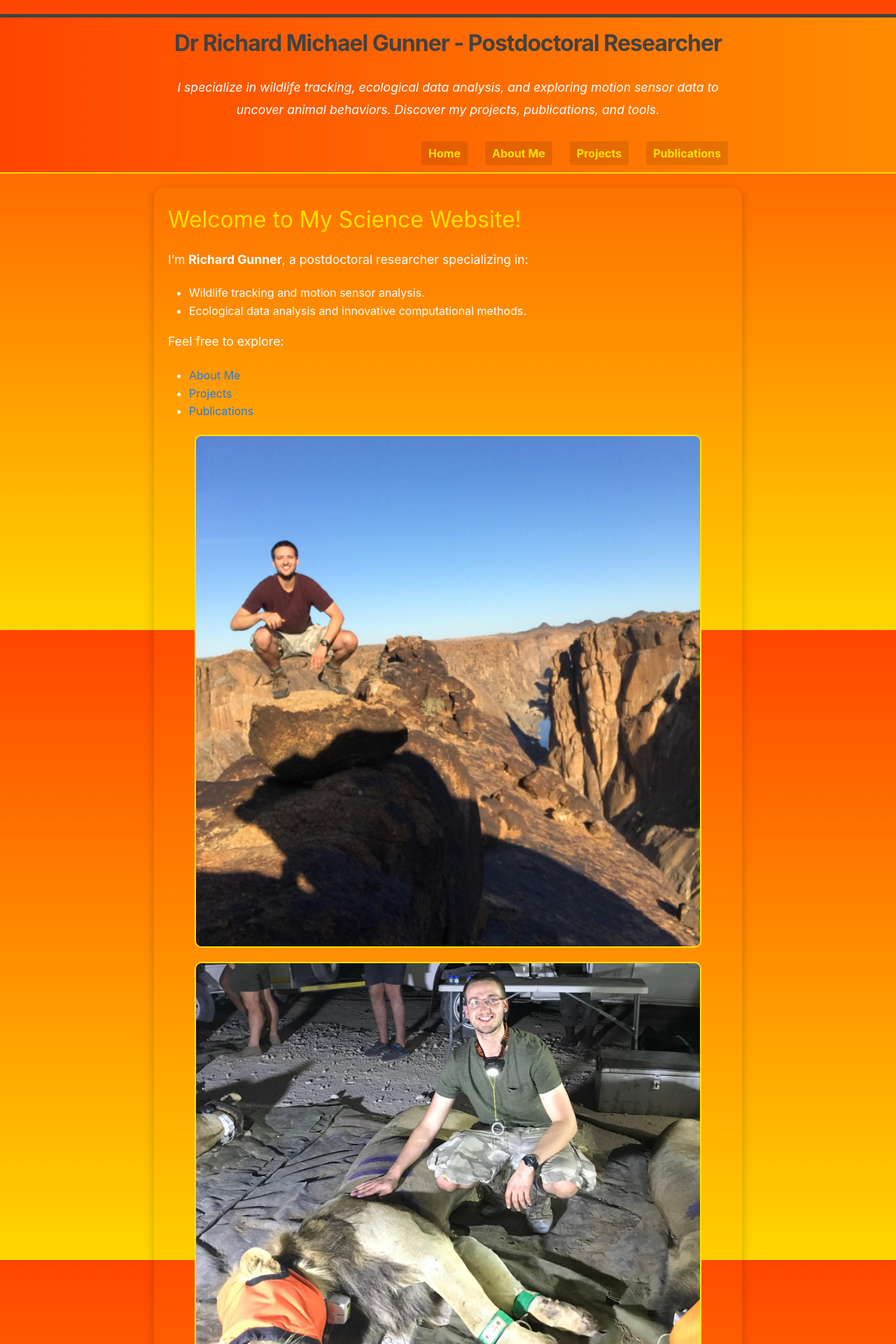
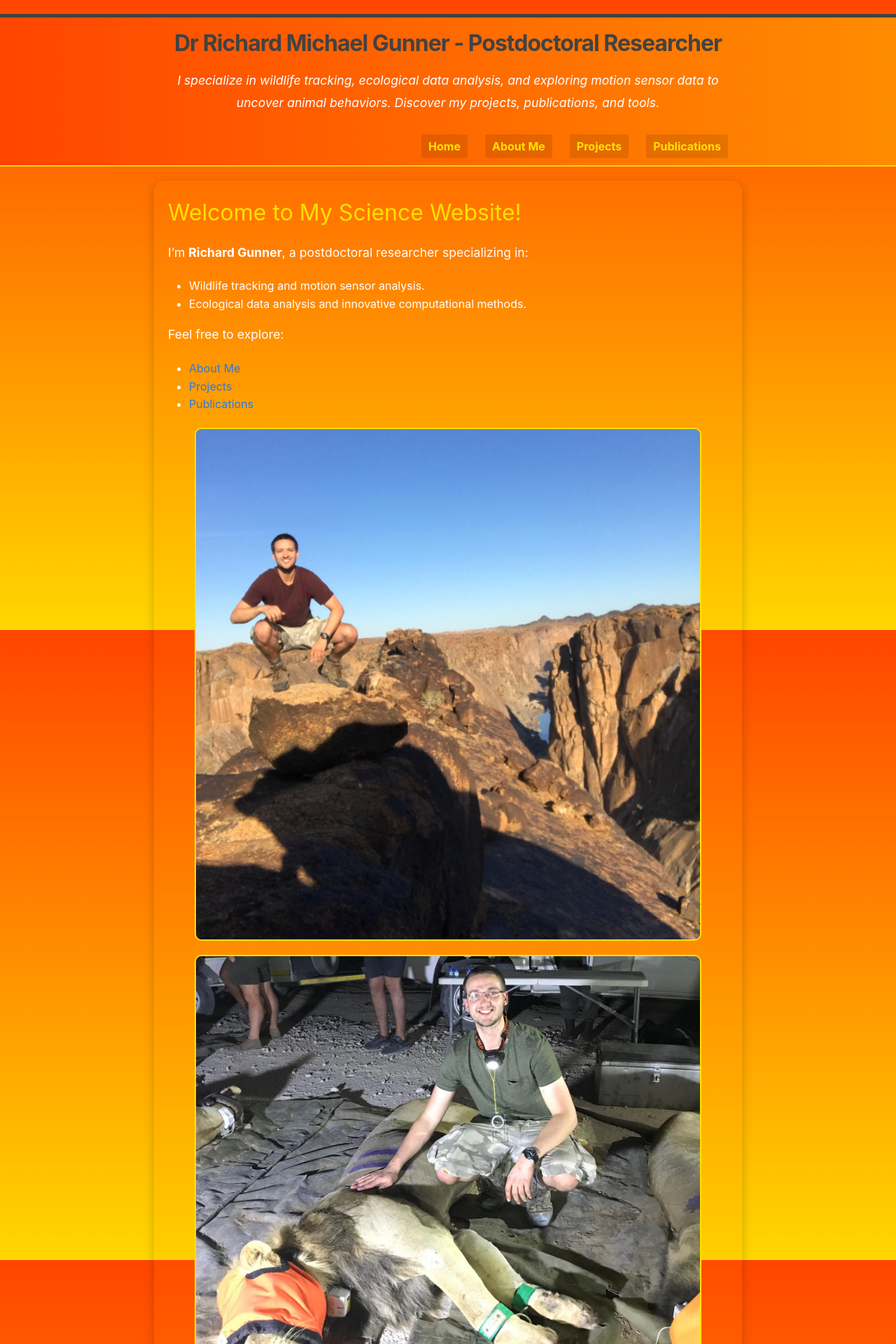
Before and after one commit to Richard6195/my-website, a Jekyll site: the page built from index.md, in a window 1280 px wide. Shown: the top 1920 px of the page at 70% size. Built offline with Jekyll 4.4.1, drawn with Linux system fonts in a browser that asks for light colours.

```diff
--- a/_sass/minima/_custom.scss
+++ b/_sass/minima/_custom.scss
@@ -23,14 +23,12 @@ body {
   font-size: 2rem;
   font-weight: bold;
   margin-bottom: 10px;
-  padding-top: 10px;
 }
 
 .site-header .site-description {
   font-size: 1.1rem;
   font-style: italic;
   margin-top: 10px;
-  padding-top: 10px;
 }
 
 /* Navigation Styling */
```
